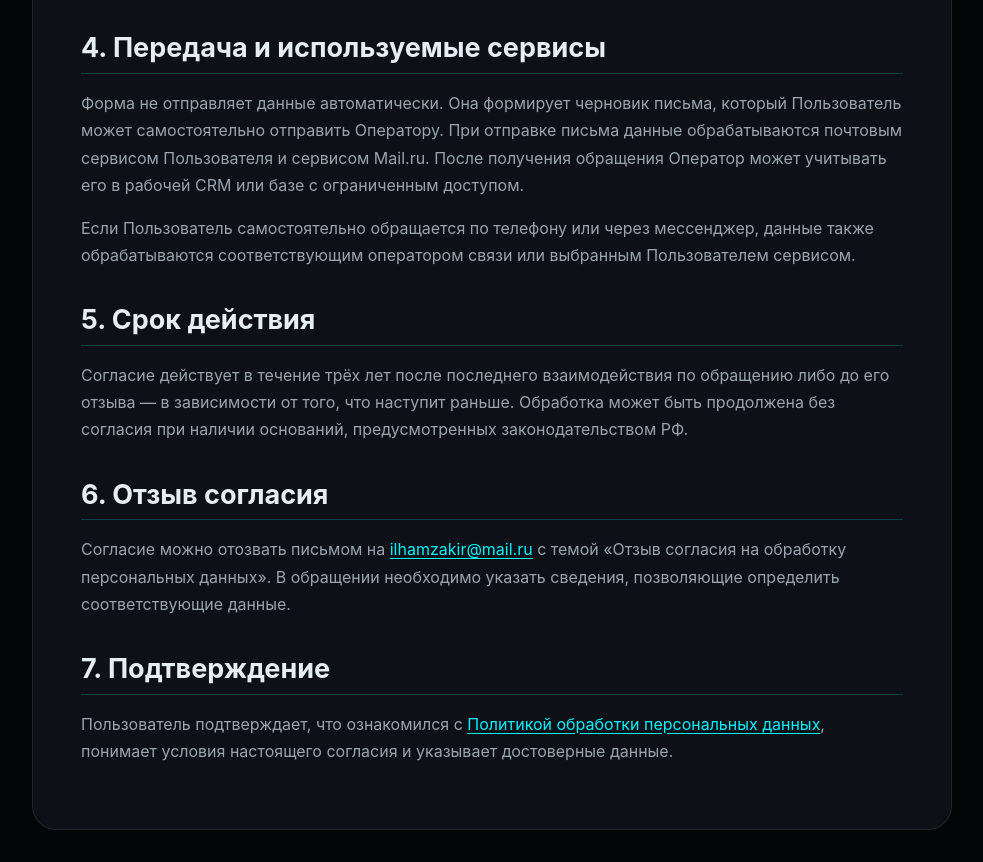
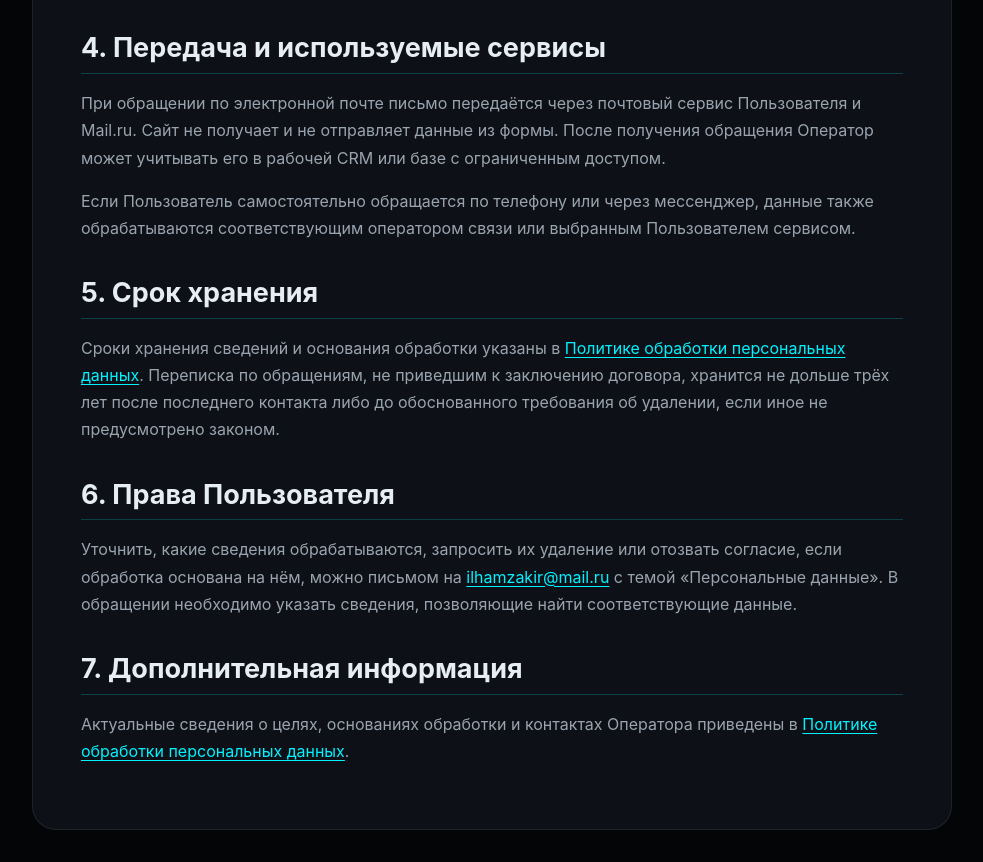
Before and after one commit to ilhamzakir667-droid/digital-architect, a plain HTML site: page pdn.html in a window 1280 px wide. Shown: the part 974-1836 px from the top of the page, without its empty margins (148-1131 px from the left). Drawn offline with Linux system fonts and the light colour scheme.

Commit message:
Update data processing information after removing website form

```diff
--- a/pdn.html
+++ b/pdn.html
@@ -4,19 +4,19 @@
     <meta charset="utf-8">
     <meta name="viewport" content="width=device-width, initial-scale=1">
     <meta name="referrer" content="no-referrer">
-    <title>Согласие на обработку персональных данных — DIGRIX</title>
-    <meta name="description" content="Отдельное согласие на обработку персональных данных для обращения в DIGRIX.">
+    <title>Обработка персональных данных при обращении — DIGRIX</title>
+    <meta name="description" content="Как обрабатываются персональные данные при обращении в DIGRIX по телефону и электронной почте.">
     <link rel="canonical" href="https://digrix.tech/pdn.html">
     <link rel="stylesheet" href="legal.css">
 </head>
 <body>
     <main>
         <a class="back-link" href="/">← На главную</a>
-        <h1>Согласие на обработку персональных данных</h1>
-        <p class="document-date">Редакция от 1 сентября 2026 года</p>
+        <h1>Обработка персональных данных при обращении</h1>
+        <p class="document-date">Редакция от 3 ноября 2026 года</p>
 
         <div class="notice">
-            <p>Проставляя отдельную отметку возле формы на сайте <a href="https://digrix.tech/">digrix.tech</a>, Пользователь свободно, своей волей и в своём интересе даёт самозанятому Закирову Ильгаму Радиковичу (далее — Оператор) конкретное, предметное, информированное, сознательное и однозначное согласие на обработку данных на следующих условиях.</p>
+            <p>На сайте <a href="https://digrix.tech/">digrix.tech</a> нет формы отправки заявок. Посетитель самостоятельно выбирает способ обращения — электронную почту или телефон. Ниже разъясняется, как самозанятый Закиров Ильгам Радикович (далее — Оператор) обрабатывает сведения, полученные при таком обращении.</p>
         </div>
 
         <h2>1. Перечень данных</h2>
@@ -24,7 +24,7 @@
             <li>имя;</li>
             <li>адрес электронной почты, номер телефона и/или имя пользователя в мессенджере;</li>
             <li>содержание обращения и сведения о проекте, добровольно указанные Пользователем;</li>
-            <li>дата и время формирования письма, редакция предоставленного согласия.</li>
+            <li>дата и время обращения (если доступны из используемого канала связи).</li>
         </ul>
 
         <h2>2. Цели обработки</h2>
@@ -34,17 +34,17 @@
         <p>Сбор, запись, систематизация, накопление, хранение, уточнение, извлечение, использование, предоставление доступа в предусмотренных законом случаях, блокирование, удаление и уничтожение данных с использованием средств автоматизации или без них.</p>
 
         <h2>4. Передача и используемые сервисы</h2>
-        <p>Форма не отправляет данные автоматически. Она формирует черновик письма, который Пользователь может самостоятельно отправить Оператору. При отправке письма данные обрабатываются почтовым сервисом Пользователя и сервисом Mail.ru. После получения обращения Оператор может учитывать его в рабочей CRM или базе с ограниченным доступом.</p>
+        <p>При обращении по электронной почте письмо передаётся через почтовый сервис Пользователя и Mail.ru. Сайт не получает и не отправляет данные из формы. После получения обращения Оператор может учитывать его в рабочей CRM или базе с ограниченным доступом.</p>
         <p>Если Пользователь самостоятельно обращается по телефону или через мессенджер, данные также обрабатываются соответствующим оператором связи или выбранным Пользователем сервисом.</p>
 
-        <h2>5. Срок действия</h2>
-        <p>Согласие действует в течение трёх лет после последнего взаимодействия по обращению либо до его отзыва — в зависимости от того, что наступит раньше. Обработка может быть продолжена без согласия при наличии оснований, предусмотренных законодательством РФ.</p>
+        <h2>5. Срок хранения</h2>
+        <p>Сроки хранения сведений и основания обработки указаны в <a href="/privacy.html">Политике обработки персональных данных</a>. Переписка по обращениям, не приведшим к заключению договора, хранится не дольше трёх лет после последнего контакта либо до обоснованного требования об удалении, если иное не предусмотрено законом.</p>
 
-        <h2>6. Отзыв согласия</h2>
-        <p>Согласие можно отозвать письмом на <a href="mailto:ilhamzakir@mail.ru">ilhamzakir@mail.ru</a> с темой «Отзыв согласия на обработку персональных данных». В обращении необходимо указать сведения, позволяющие определить соответствующие данные.</p>
+        <h2>6. Права Пользователя</h2>
+        <p>Уточнить, какие сведения обрабатываются, запросить их удаление или отозвать согласие, если обработка основана на нём, можно письмом на <a href="mailto:ilhamzakir@mail.ru">ilhamzakir@mail.ru</a> с темой «Персональные данные». В обращении необходимо указать сведения, позволяющие найти соответствующие данные.</p>
 
-        <h2>7. Подтверждение</h2>
-        <p>Пользователь подтверждает, что ознакомился с <a href="/privacy.html">Политикой обработки персональных данных</a>, понимает условия настоящего согласия и указывает достоверные данные.</p>
+        <h2>7. Дополнительная информация</h2>
+        <p>Актуальные сведения о целях, основаниях обработки и контактах Оператора приведены в <a href="/privacy.html">Политике обработки персональных данных</a>.</p>
     </main>
 </body>
 </html>
```
